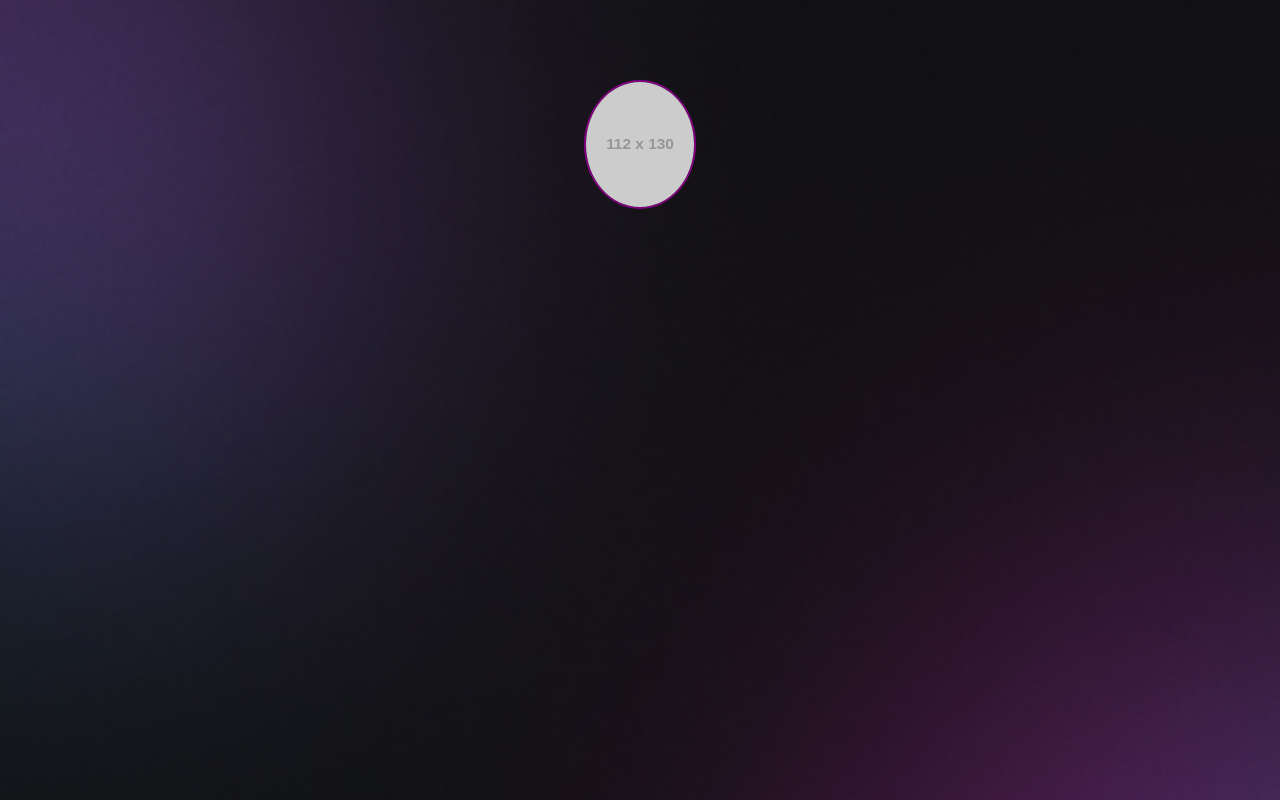
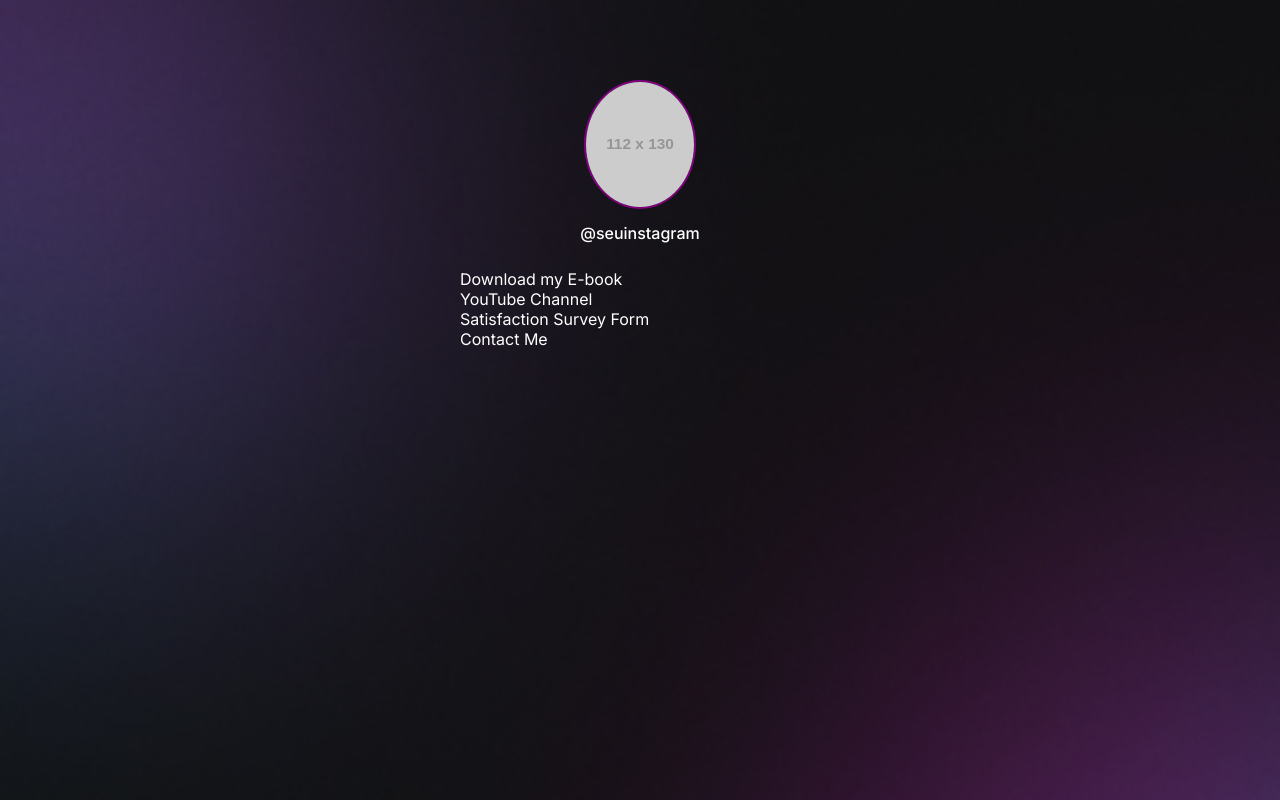
Before and after one commit to Chrysthy/Online-Business-Card, a plain HTML site: page index.html in a window 1280 px wide. Drawn offline with Linux system fonts and the light colour scheme; placeholder pictures from the web are drawn by us.

Commit message:
index.html

```diff
--- a/index.html
+++ b/index.html
@@ -9,6 +9,10 @@
     <link rel="apple-touch-icon" sizes="180x180" href="src/favicon/apple-touch-icon.png">
     <link rel="icon" type="image/png" sizes="32x32" href="src/favicon/favicon-32x32.png">
     <link rel="icon" type="image/png" sizes="16x16" href="src/favicon/favicon-16x16.png">
+
+    <link rel="preconnect" href="https://fonts.googleapis.com">
+    <link rel="preconnect" href="https://fonts.gstatic.com" crossorigin>
+    <link href="https://fonts.googleapis.com/css2?family=Inter:wght@100..900&display=swap" rel="stylesheet">
 
     <link rel="stylesheet" href="src/styles/reset.css">
     <link rel="stylesheet" href="src/styles/style.css">
@@ -23,12 +27,31 @@
 
             <img src="https://fakeimg.pl/112x130" alt="Foto de Perfil">
 
+            <p> <a href="https://www.instagram.com/" target="_blank">@seuinstagram</a></p>
+
         </div>
 
+        <ul>
+            <li>
+                <a href="https://www.amazon.com.br/b?ie=UTF8&node=6311441011" target="_blank">Download my E-book</a>
+            </li>
 
+            <li>
+                <a href="https://www.youtube.com/" target="_blank">YouTube Channel</a>
+            </li>
+
+            <li>
+                <a href="https://respondi.app/?utm_source=google&utm_medium=ads&utm_campaign=subscripton_pesquisa_principaiskw&utm_term=%7Bpesquisa%20de%20satisfa%C3%A7%C3%A3o%7D&gclid=Cj0KCQjwtZK1BhDuARIsAAy2Vzu7QDSgz99Ui_JGz3jm_l32uDZx74MBDWoWD2msZJw26RjhR0-w120aAvr7EALw_wcB"
+                    target="_blank">Satisfaction Survey Form</a>
+            </li>
+
+            <li>
+                <a href="https://web.whatsapp.com/" target="_blank">Contact Me</a>
+            </li>
+
+        </ul>
 
     </div>
-
 
 
 </body>
```
